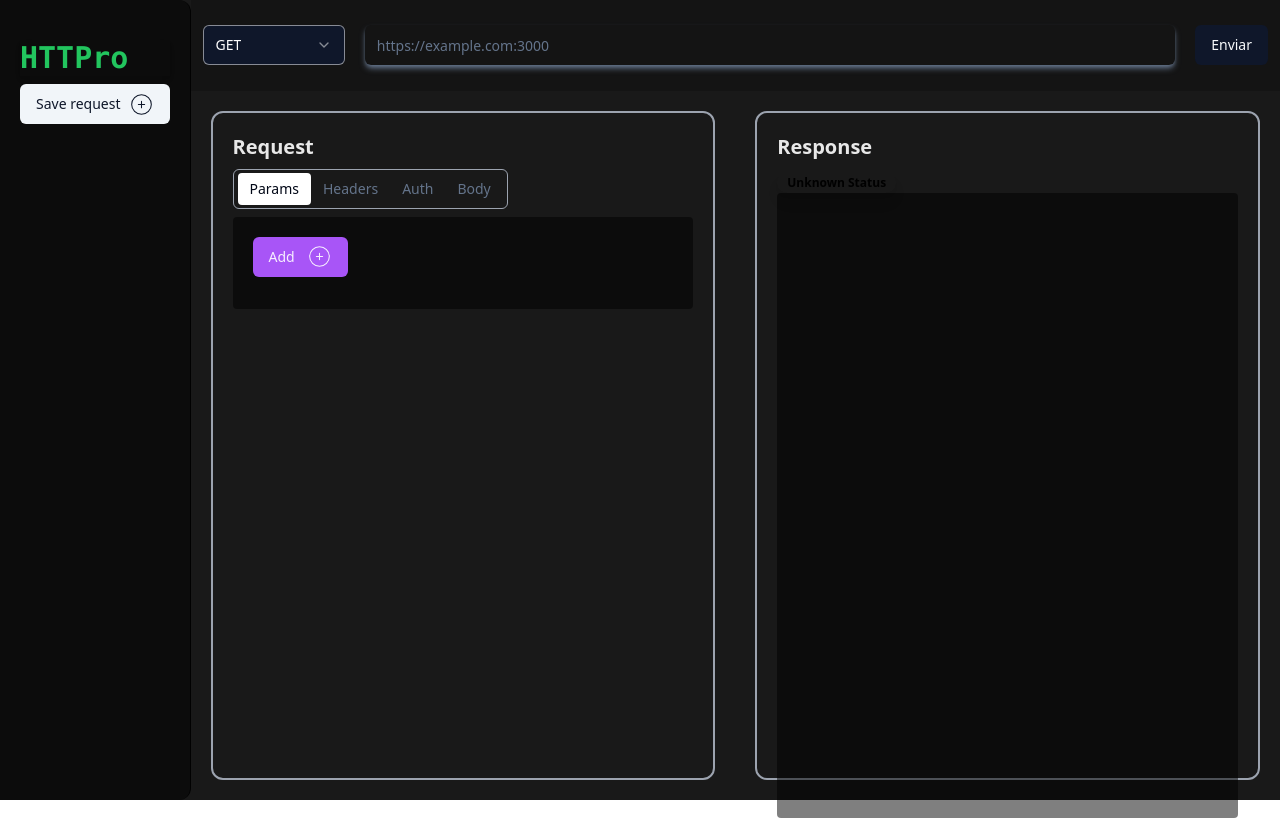
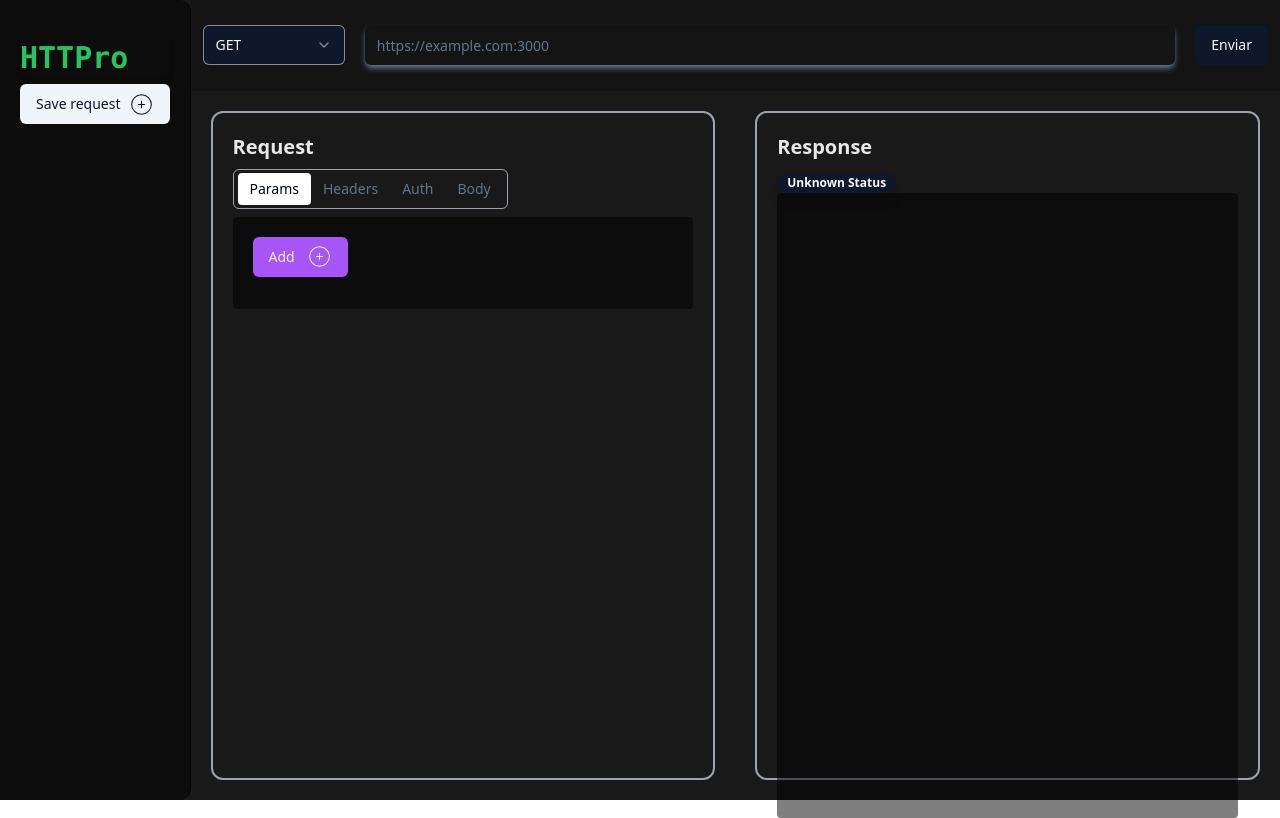
Before and after one commit to jmgrd98/httpro, a Next.js app: page / in a window 1280 px wide. Built offline with nearby package versions, Linux system fonts and the light colour scheme.

Commit message:
Update Response.tsx

```diff
--- a/components/Response.tsx
+++ b/components/Response.tsx
@@ -57,7 +57,7 @@ function Response() {
     } else if (response?.status >= 400 && response?.status < 500) {
       return 'destructive';
     } else {
-      return 'error';
+      return 'default';
     }
   }
 
```
